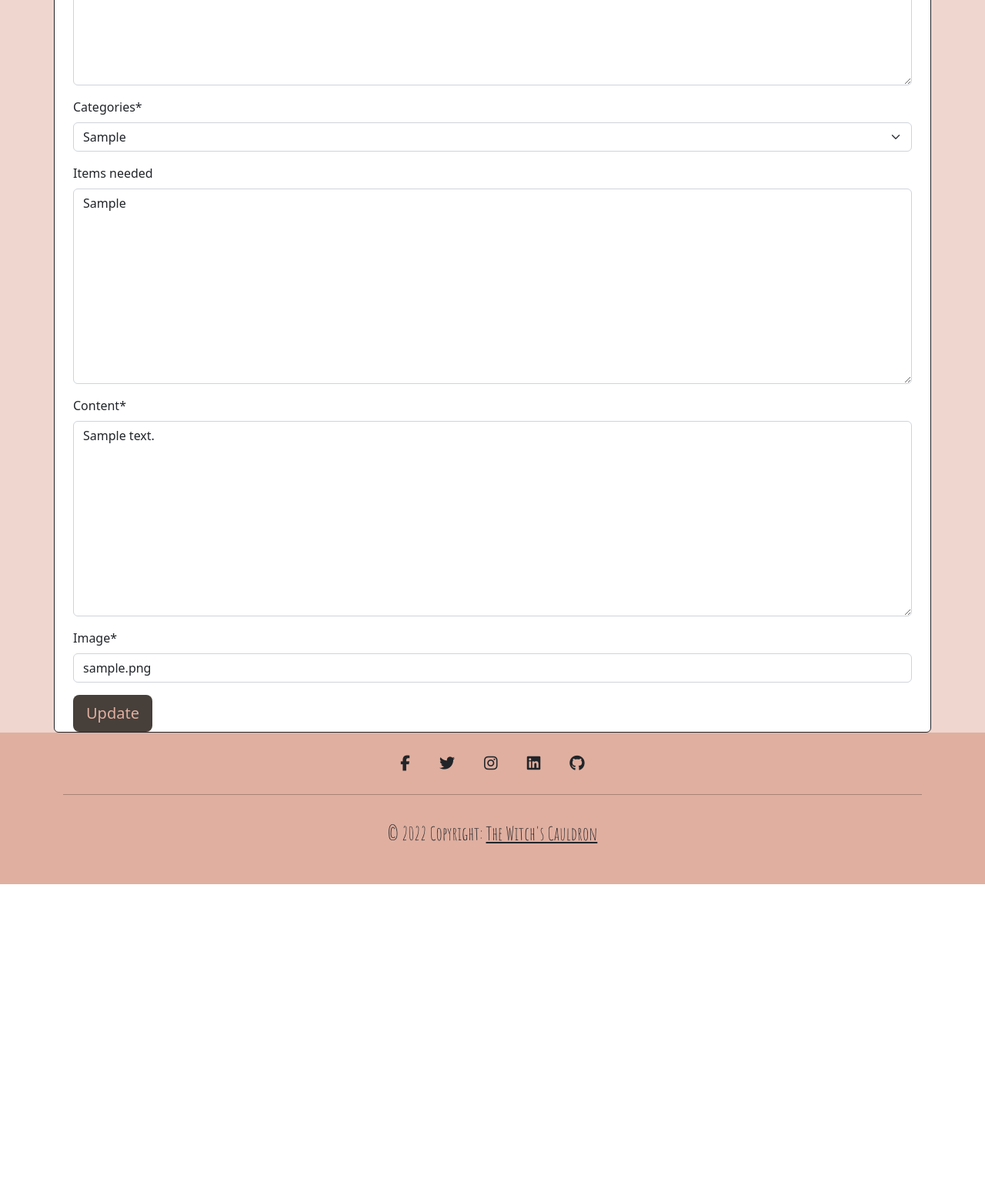
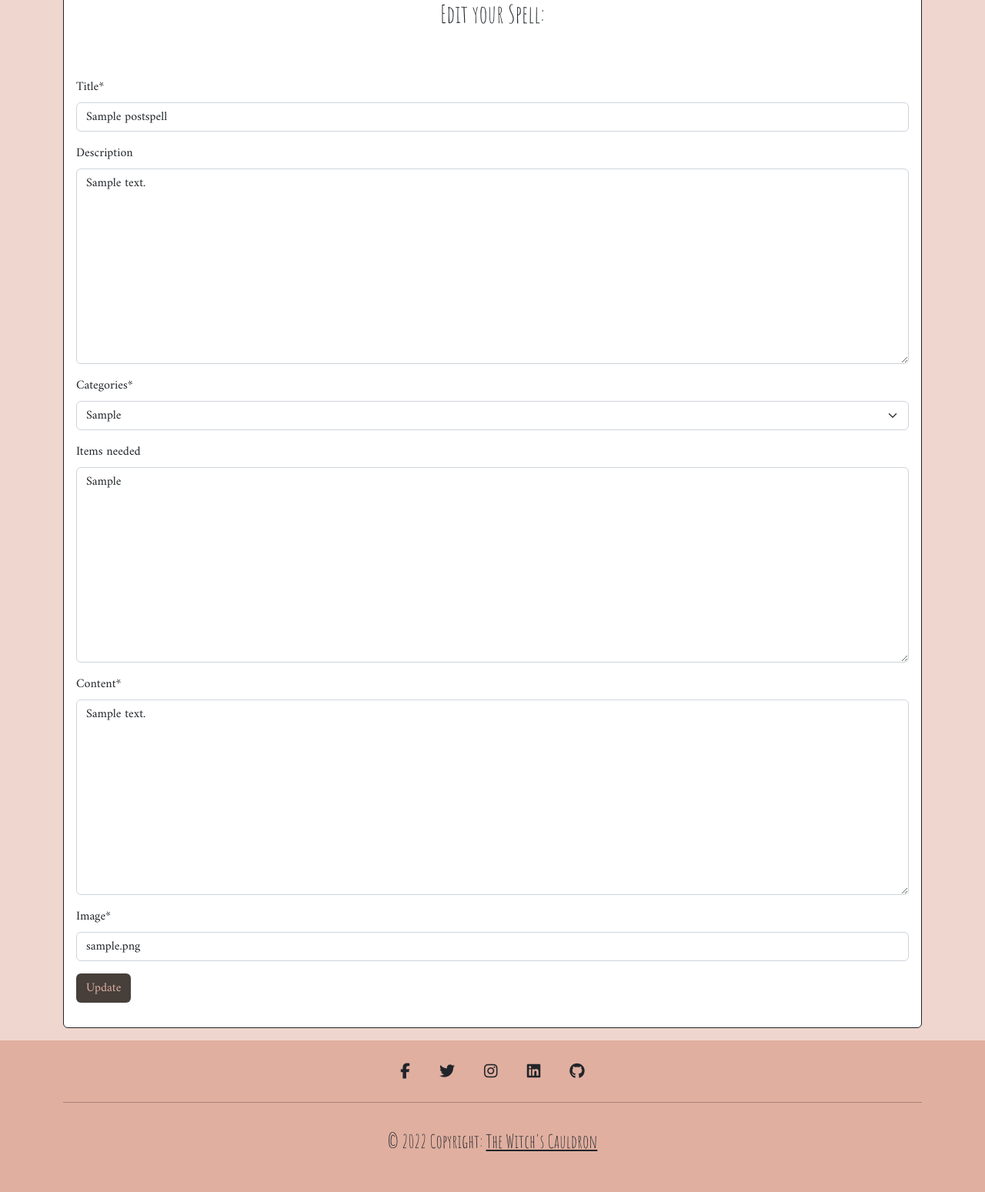
Before and after one commit to rachel-o-donnell/the-witchs-cauldron, a Django app: page /edit_spell/1 in a window 1280 px wide. Shown: the part 430-1979 px from the top of the page at 77% size. Before the commit the page ends 1579 px from the top, so only its background shows below. Run offline with Django 3.2, Linux system fonts and the light colour scheme; a user stored in the database is signed in; tables that the repository leaves empty hold one stand-in row (values such as "Sample post"); some libraries are stand-ins or nearby versions.

Commit message:
fix bug #22 - styled edit_spell.html

```diff
--- a/templates/edit_spell.html
+++ b/templates/edit_spell.html
@@ -2,26 +2,23 @@
 
 {% block content %}
 {% load crispy_forms_tags %}
-<div class="container">
-    <div class="row">
-        <div class="card border-dark">
-            <div class="card-body font">
-                <h1 class="post-title">Edit a spell</h1>
-            </div>
-            <div class="container">
-                <div class="row">
-                    <div class="">
-                        <form method="POST" enctype="multipart/form-data">
-                            {% csrf_token %}
-                            {{ form | crispy}}
-                            <button class="btn btn-signin btn-lg" name="update" type="submit"
-                                value="update">Update</button>
-                        </form>
-                    </div>
-                </div>
-            </div>
+
+<div class="container pt-3 pb-3">
+    <div class="card border-dark pt-3 pb-3">
+        <div class="card-body font text-center">
+            <img class="card-img-top logo-card img-fluid"
+                src="https://res.cloudinary.com/dpxa5dfjt/image/upload/v1676816140/The%20Witch%27s%20Cauldron/broom_blhe2l.png"
+                alt="black drawing of a wooden broomstick">
+            <h2>Edit your Spell:</h2>
+        </div>
+        <div class="card-body font pt-3 pb-3">
+            <br>
+            <form method="post" enctype="multipart/form-data">
+                {{ form | crispy }}
+                {% csrf_token %}
+                <button class="btn btn-signin" type="submit" name="update" value="update">Update</button>
+            </form>
         </div>
     </div>
 </div>
-
 {% endblock %}
```
Also changed, not shown: README.md.
